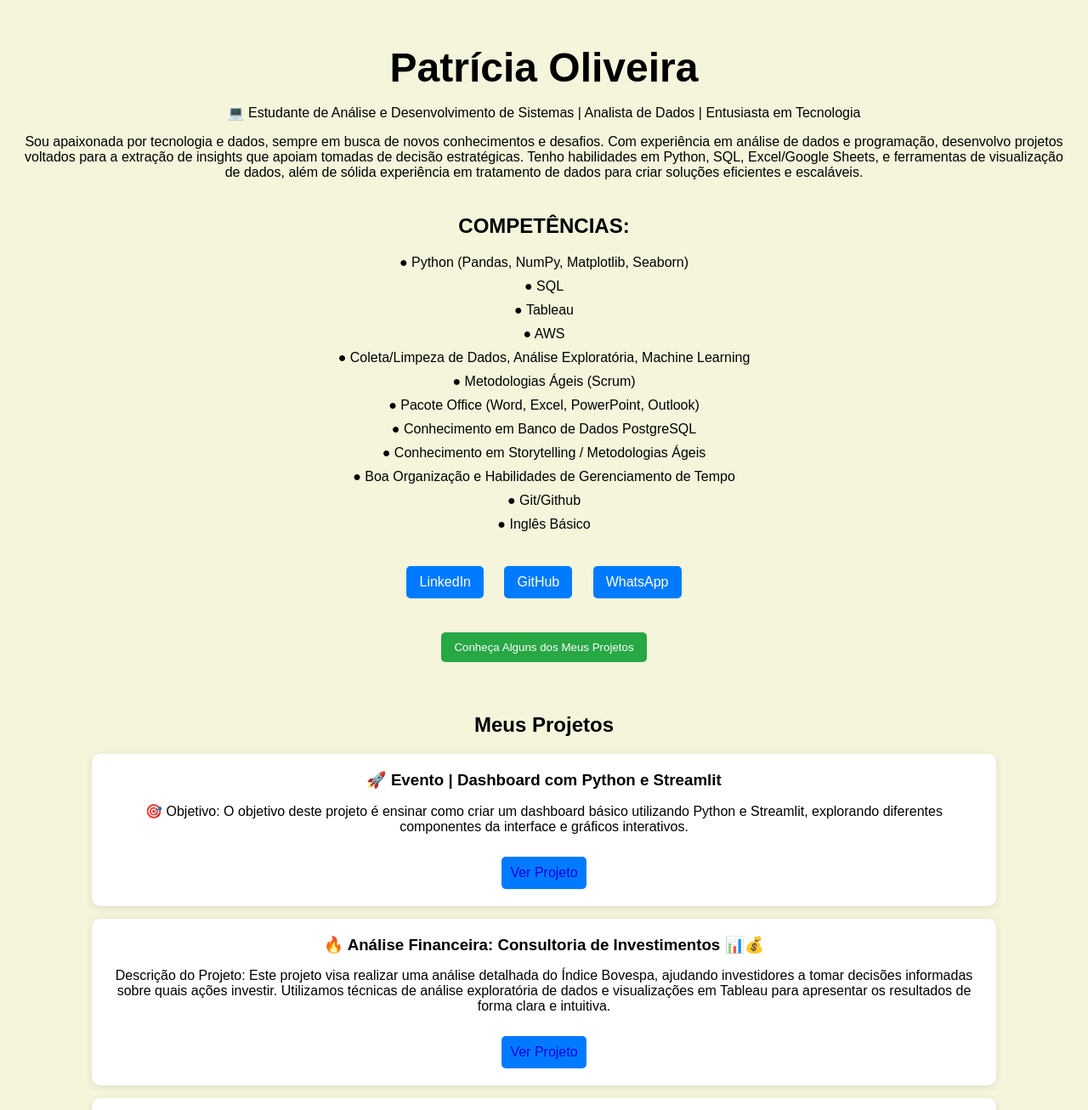
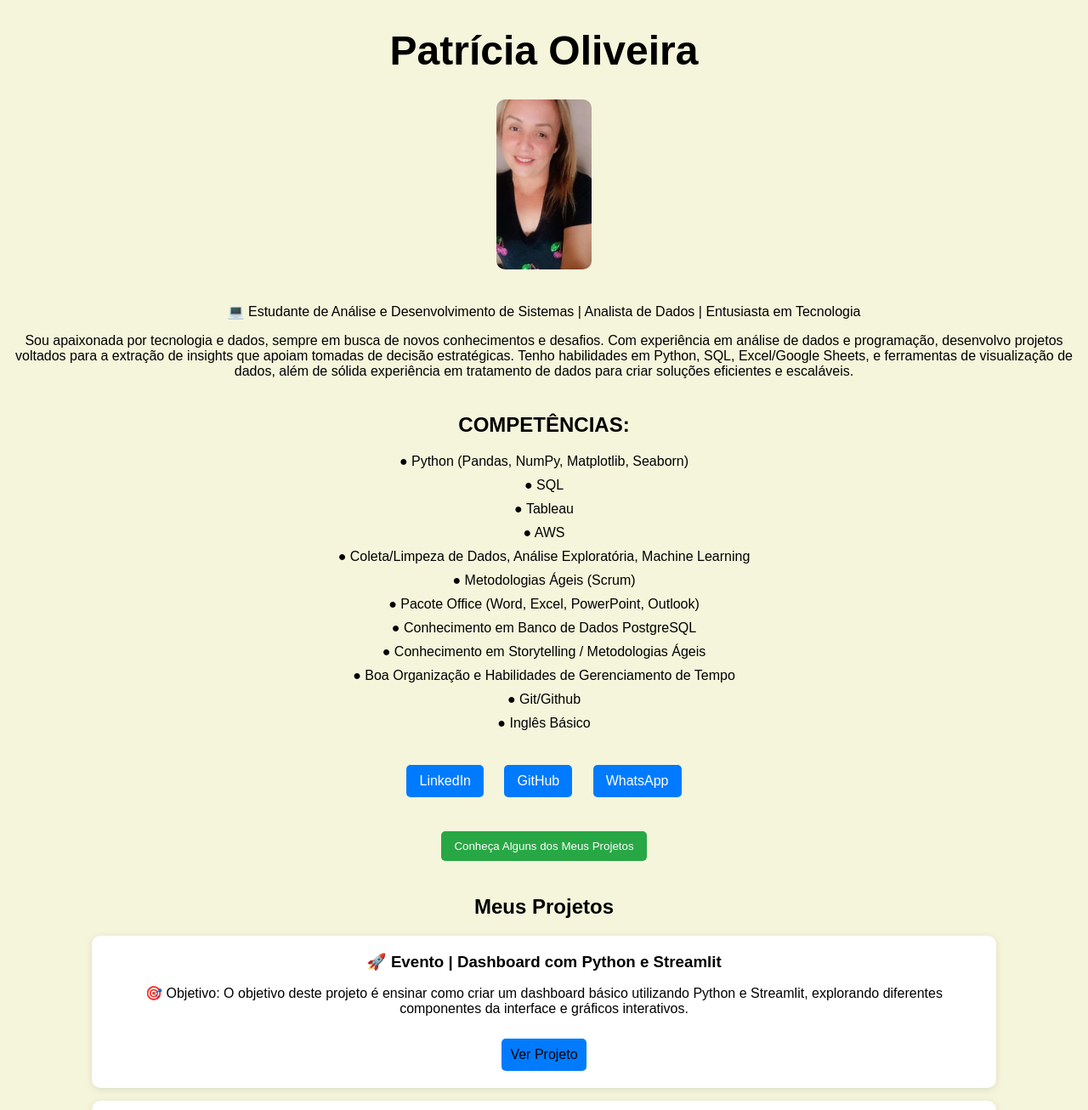
Before and after one commit to Savarezi/Portifolio-2, a plain HTML site: page index.html in a window 1280 px wide. Shown: the top 1306 px of the page at 85% size. Drawn offline with Linux system fonts and the light colour scheme.

Commit message:
AJUSTE DA IMAGEM

```diff
--- a/index.html
+++ b/index.html
@@ -1,4 +1,3 @@
-
 <!DOCTYPE html>
 <html lang="pt-BR">
 <head>
@@ -10,6 +9,13 @@
 <body>
     <div class="tela-principal">
         <h1 class="nome">Patrícia Oliveira</h1>
+
+        <!-- Adicionando a imagem de perfil -->
+        <img <img src="imagem/WhatsApp Image 2024-10-22 at 19.04.45.jpeg"
+        alt="Descrição da imagem"
+        class="imagem">
+
+
         <div class="descricao">
             <p>💻 Estudante de Análise e Desenvolvimento de Sistemas | Analista de Dados | Entusiasta em Tecnologia</p>
             <p>Sou apaixonada por tecnologia e dados, sempre em busca de novos conhecimentos e desafios. Com experiência em análise de dados e programação, desenvolvo projetos voltados para a extração de insights que apoiam tomadas de decisão estratégicas. Tenho habilidades em Python, SQL, Excel/Google Sheets, e ferramentas de visualização de dados, além de sólida experiência em tratamento de dados para criar soluções eficientes e escaláveis.</p>
--- a/style.css
+++ b/style.css
@@ -6,10 +6,6 @@ body {
     margin: 0;
     padding: 0;
     text-align: center; /* Centraliza o texto */
-}
-
-.tela-principal {
-    padding: 20px;
 }
 
 .nome {
@@ -73,7 +69,7 @@ h2 {
 }
 
 .projeto {
-    background-color:white; /* Fundo branco das caixas de projeto */
+    background-color: white; /* Fundo branco das caixas de projeto */
     margin: 15px auto; /* Espaço entre os projetos */
     padding: 20px;
     border-radius: 10px; /* Bordas arredondadas */
@@ -90,7 +86,7 @@ h2 {
     margin-top: 10px; /* Espaço acima do link do projeto */
     padding: 10px;
     background-color: #007bff; /* Cor do fundo do link do projeto */
-    color:black(14, 13, 13);
+    color: black; /* Texto preto */
     text-decoration: none;
     border-radius: 5px;
 }
@@ -98,3 +94,11 @@ h2 {
 .projeto a:hover {
     background-color: #0056b3; /* Cor do fundo ao passar o mouse */
 }
+
+/* Ajuste para o tamanho da imagem */
+.imagem {
+    max-width: 200px; /* Largura máxima da imagem */
+    max-height: 200px; /* Altura máxima da imagem */
+    border-radius: 10px; /* Bordas arredondadas da imagem */
+    margin: 20px auto; /* Centraliza a imagem horizontalmente */
+}
```
Also changed, not shown: imagem/WhatsApp Image 2024-10-22 at 19.04.45.jpeg (added).
